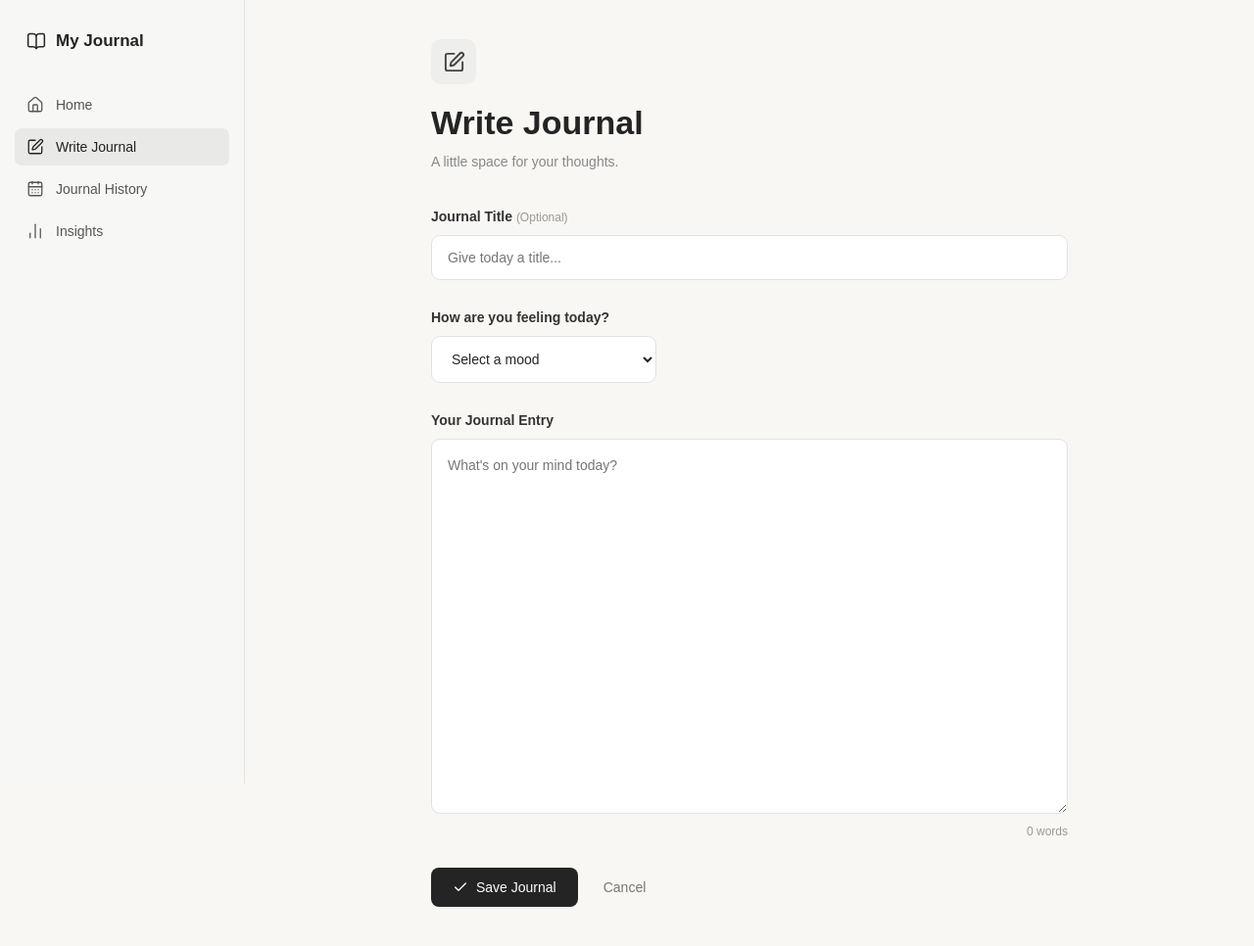
After one commit to bibekshah47/daily-journal, a Flask app: page /write in a window 1280 px wide. The commit adds this page. Shown: the whole page at 98% size. Run offline with Flask 3, Linux system fonts and the light colour scheme; some libraries are stand-ins or nearby versions.

Commit message:
Add dedicated Write Journal page

```diff
--- a/app.py
+++ b/app.py
@@ -571,6 +571,62 @@ def view_entry(entry_id):
     return render_template("entry.html", entry=entry)
 
 
+# Dedicated Write Journal page
+@app.route("/write", methods=["GET", "POST"])
+def write_journal():
+
+    # When the user submits the journal form
+    if request.method == "POST":
+
+        title = request.form.get("title", "").strip()
+        mood = request.form.get("mood", "").strip()
+        content = request.form.get("journal", "").strip()
+
+        # Prevent empty journal entries
+        if not content:
+            return render_template(
+                "write.html",
+                error="Please write something before saving.",
+                title=title,
+                mood=mood,
+                content=content
+            ), 400
+
+        # Record the creation date and time
+        created_at = datetime.now().isoformat()
+
+        # Connect to SQLite
+        connection = sqlite3.connect("journal.db")
+        cursor = connection.cursor()
+
+        # Save the journal entry
+        cursor.execute("""
+            INSERT INTO entries
+                (title, content, mood, created_at)
+            VALUES (?, ?, ?, ?)
+        """, (title, content, mood, created_at))
+
+        # Get the ID of the newly saved entry
+        entry_id = cursor.lastrowid
+
+        connection.commit()
+        connection.close()
+
+        # Open the newly created journal entry
+        return redirect(
+            url_for("view_entry", entry_id=entry_id)
+        )
+
+    # Display an empty writing form
+    return render_template(
+        "write.html",
+        error=None,
+        title="",
+        mood="",
+        content=""
+    )
+
+
 # Start the Flask development server
 if __name__ == "__main__":
     app.run(debug=True, port=5001)
--- a/static/style.css
+++ b/static/style.css
@@ -1670,3 +1670,206 @@ html {
         flex-wrap: wrap;
     }
 }
+
+
+/* ======================================
+   WRITE JOURNAL PAGE
+====================================== */
+
+.write-page {
+    width: min(100% - 48px, 760px);
+    max-width: 760px;
+    margin-left: auto;
+    margin-right: auto;
+    padding-top: 55px;
+    padding-bottom: 90px;
+    box-sizing: border-box;
+}
+
+/* Header */
+
+.write-header {
+    margin-bottom: 40px;
+}
+
+.write-header-icon {
+    display: flex;
+    align-items: center;
+    justify-content: center;
+    width: 46px;
+    height: 46px;
+    background: #eeeeec;
+    border-radius: 10px;
+    margin-bottom: 20px;
+}
+
+.write-header-icon svg {
+    width: 23px;
+    height: 23px;
+    color: #444;
+}
+
+.write-header h1 {
+    font-size: 34px;
+    font-weight: 700;
+    color: #242424;
+    margin: 0 0 12px;
+}
+
+.write-header p {
+    color: #888;
+    font-size: 14px;
+    margin: 0;
+}
+
+/* Form */
+
+.write-form {
+    display: flex;
+    flex-direction: column;
+    gap: 30px;
+}
+
+.write-form-group {
+    display: flex;
+    flex-direction: column;
+    gap: 11px;
+}
+
+.write-form-group label {
+    font-size: 14px;
+    font-weight: 600;
+    color: #333;
+}
+
+.write-optional {
+    font-size: 12px;
+    color: #999;
+    font-weight: 400;
+}
+
+.write-form-group input,
+.write-form-group select,
+.write-form-group textarea {
+    width: 100%;
+    box-sizing: border-box;
+    padding: 14px 16px;
+    border: 1px solid #e2e2e2;
+    border-radius: 9px;
+    background: #fff;
+    color: #242424;
+    font-family: inherit;
+    font-size: 14px;
+    outline: none;
+    transition: border-color 0.2s ease;
+}
+
+.write-form-group input:focus,
+.write-form-group select:focus,
+.write-form-group textarea:focus {
+    border-color: #999;
+}
+
+.write-form-group select {
+    max-width: 230px;
+    cursor: pointer;
+}
+
+.write-form-group textarea {
+    min-height: 340px;
+    line-height: 1.8;
+    resize: vertical;
+}
+
+/* Word count */
+
+.write-word-count {
+    display: flex;
+    justify-content: flex-end;
+    color: #999;
+    font-size: 12px;
+}
+
+/* Actions */
+
+.write-actions {
+    display: flex;
+    align-items: center;
+    gap: 16px;
+}
+
+.write-save-button {
+    display: inline-flex;
+    align-items: center;
+    justify-content: center;
+    gap: 8px;
+    background: #242424;
+    color: #fff;
+    border: none;
+    border-radius: 8px;
+    padding: 12px 22px;
+    font-size: 14px;
+    font-family: inherit;
+    cursor: pointer;
+}
+
+.write-save-button:hover {
+    background: #444;
+}
+
+.write-save-button:disabled {
+    opacity: 0.6;
+    cursor: wait;
+}
+
+.write-save-button svg {
+    width: 16px;
+    height: 16px;
+}
+
+.write-cancel-button {
+    color: #777;
+    text-decoration: none;
+    font-size: 14px;
+    padding: 10px;
+}
+
+.write-cancel-button:hover {
+    color: #242424;
+}
+
+/* Error */
+
+.write-error {
+    padding: 14px 18px;
+    background: #fff2f2;
+    color: #a52a2a;
+    border: 1px solid #f1d1d1;
+    border-radius: 8px;
+    font-size: 14px;
+    margin-bottom: 25px;
+}
+
+/* Mobile */
+
+@media (max-width: 700px) {
+    .write-page {
+        width: auto;
+        max-width: none;
+        margin-left: 0;
+        margin-right: 0;
+        padding: 30px 20px 60px;
+    }
+
+    .write-header h1 {
+        font-size: 28px;
+    }
+
+    .write-form-group textarea {
+        min-height: 250px;
+    }
+
+    .write-actions {
+        flex-wrap: wrap;
+    }
+}
--- a/templates/edit.html
+++ b/templates/edit.html
@@ -32,7 +32,7 @@
                 <span>Home</span>
             </a>
 
-            <a href="/#journal-form" class="sidebar-link">
+            <a href="{{ url_for('write_journal') }}" class="sidebar-link">
                 <i data-lucide="square-pen"></i>
                 <span>Write Journal</span>
             </a>
--- a/templates/entry.html
+++ b/templates/entry.html
@@ -41,7 +41,7 @@
                 <span>Home</span>
             </a>
 
-            <a href="/#journal-form" class="sidebar-link">
+            <a href="{{ url_for('write_journal') }}" class="sidebar-link">
                 <i data-lucide="square-pen"></i>
                 <span>Write Journal</span>
             </a>
--- a/templates/history.html
+++ b/templates/history.html
@@ -32,7 +32,7 @@
                 <span>Home</span>
             </a>
 
-            <a href="/#journal-form" class="sidebar-link">
+            <a href="{{ url_for('write_journal') }}" class="sidebar-link">
                 <i data-lucide="square-pen"></i>
                 <span>Write Journal</span>
             </a>
--- a/templates/index.html
+++ b/templates/index.html
@@ -36,7 +36,7 @@
                 <span>Home</span>
             </a>
 
-            <a href="/#journal-form" class="sidebar-link">
+            <a href="{{ url_for('write_journal') }}" class="sidebar-link">
                 <i data-lucide="square-pen"></i>
                 <span>Write Journal</span>
             </a>
--- /dev/null
+++ b/templates/write.html
@@ -0,0 +1,242 @@
+
+<!DOCTYPE html>
+<html lang="en">
+
+<head>
+    <meta charset="UTF-8">
+    <meta name="viewport"
+          content="width=device-width, initial-scale=1.0">
+
+    <title>Write Journal | My Journal</title>
+
+    <link rel="stylesheet"
+          href="{{ url_for('static', filename='style.css') }}">
+
+    <script src="https://unpkg.com/lucide@0.468.0/dist/umd/lucide.min.js"></script>
+</head>
+
+<body>
+
+    <!-- Sidebar -->
+    <aside class="sidebar">
+
+        <div class="sidebar-header">
+            <i data-lucide="book-open"></i>
+            <span>My Journal</span>
+        </div>
+
+        <nav class="sidebar-nav">
+
+            <a href="/#home" class="sidebar-link">
+                <i data-lucide="house"></i>
+                <span>Home</span>
+            </a>
+
+            <a href="{{ url_for('write_journal') }}"
+               class="sidebar-link active">
+                <i data-lucide="square-pen"></i>
+                <span>Write Journal</span>
+            </a>
+
+            <a href="{{ url_for('history') }}"
+               class="sidebar-link">
+                <i data-lucide="calendar-days"></i>
+                <span>Journal History</span>
+            </a>
+
+            <a href="/#journal-insights" class="sidebar-link">
+                <i data-lucide="chart-no-axes-column"></i>
+                <span>Insights</span>
+            </a>
+
+        </nav>
+
+    </aside>
+
+    <!-- Main Content -->
+    <main class="container write-page">
+
+        <!-- Page Header -->
+        <header class="write-header">
+
+            <div class="write-header-icon">
+                <i data-lucide="square-pen"></i>
+            </div>
+
+            <h1>Write Journal</h1>
+
+            <p>
+                A little space for your thoughts.
+            </p>
+
+        </header>
+
+        <!-- Error Message -->
+        {% if error %}
+            <div class="write-error">
+                {{ error }}
+            </div>
+        {% endif %}
+
+        <!-- Journal Form -->
+        <form
+            method="POST"
+            action="{{ url_for('write_journal') }}"
+            class="write-form"
+            id="write-form"
+        >
+
+            <!-- Title -->
+            <div class="write-form-group">
+
+                <label for="title">
+                    Journal Title
+                    <span class="write-optional">
+                        (Optional)
+                    </span>
+                </label>
+
+                <input
+                    type="text"
+                    id="title"
+                    name="title"
+                    placeholder="Give today a title..."
+                    value="{{ title }}"
+                >
+
+            </div>
+
+            <!-- Mood -->
+            <div class="write-form-group">
+
+                <label for="mood">
+                    How are you feeling today?
+                </label>
+
+                <select id="mood" name="mood">
+
+                    <option value="">
+                        Select a mood
+                    </option>
+
+                    <option value="Happy"
+                        {% if mood == "Happy" %}selected{% endif %}>
+                        😊 Happy
+                    </option>
+
+                    <option value="Excited"
+                        {% if mood == "Excited" %}selected{% endif %}>
+                        🤩 Excited
+                    </option>
+
+                    <option value="Neutral"
+                        {% if mood == "Neutral" %}selected{% endif %}>
+                        😐 Neutral
+                    </option>
+
+                    <option value="Sad"
+                        {% if mood == "Sad" %}selected{% endif %}>
+                        😔 Sad
+                    </option>
+
+                    <option value="Stressed"
+                        {% if mood == "Stressed" %}selected{% endif %}>
+                        😣 Stressed
+                    </option>
+
+                </select>
+
+            </div>
+
+            <!-- Journal Content -->
+            <div class="write-form-group">
+
+                <label for="journal">
+                    Your Journal Entry
+                </label>
+
+                <textarea
+                    id="journal"
+                    name="journal"
+                    rows="14"
+                    placeholder="What's on your mind today?"
+                    required
+                >{{ content }}</textarea>
+
+                <div class="write-word-count">
+                    <span id="word-count">
+                        0 words
+                    </span>
+                </div>
+
+            </div>
+
+            <!-- Actions -->
+            <div class="write-actions">
+
+                <button
+                    type="submit"
+                    class="write-save-button"
+                    id="save-button"
+                >
+                    <i data-lucide="check"></i>
+                    Save Journal
+                </button>
+
+                <a href="{{ url_for('history') }}"
+                   class="write-cancel-button">
+                    Cancel
+                </a>
+
+            </div>
+
+        </form>
+
+    </main>
+
+    <!-- JavaScript -->
+    <script>
+        lucide.createIcons();
+
+        const journalTextarea =
+            document.getElementById("journal");
+
+        const wordCount =
+            document.getElementById("word-count");
+
+        const writeForm =
+            document.getElementById("write-form");
+
+        const saveButton =
+            document.getElementById("save-button");
+
+        function updateWordCount() {
+            const text = journalTextarea.value.trim();
+
+            const count = text
+                ? text.split(/\s+/).length
+                : 0;
+
+            wordCount.textContent =
+                count + (count === 1 ? " word" : " words");
+        }
+
+        journalTextarea.addEventListener(
+            "input",
+            updateWordCount
+        );
+
+        writeForm.addEventListener("submit", function () {
+            if (!writeForm.checkValidity()) {
+                return;
+            }
+
+            saveButton.disabled = true;
+            saveButton.textContent = "Saving...";
+        });
+
+        updateWordCount();
+    </script>
+
+</body>
+</html>
```
